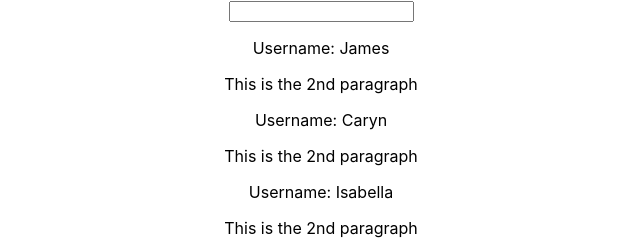
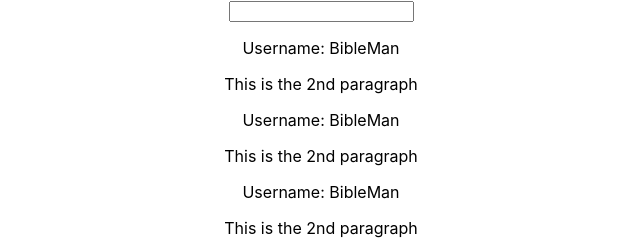
Before and after one commit to jameshughes7/input_output_react-assignments, a React (Create React App) app: page / in a window 1280 px wide. Shown: the top 252 px of the page, without its empty margins (319-959 px from the left). Built offline with nearby package versions, Linux system fonts and the light colour scheme.

Commit message:
inputChangedHandler function created to dynnamically changed username from UserInput component

```diff
--- a/src/App.js
+++ b/src/App.js
@@ -4,14 +4,25 @@ import UserInput from './UserInput/UserInput';
 import UserOutput from './UserOutput/UserOutput';
 
 class App extends Component {
+  state = {
+    username: 'BibleMan'
+  }
+
+  // function syntax to be used for event handlers
+  // A property which is assigned a function
+  // This will encapsulate the this keyword to refer to the class at runtime
+  // this.setState() will merge whatever you pass it with state
+  inputChangedHandler = (event) => {
+    this.setState({username: event.target.value})
+  }
 
   render() {
     return (
       <div className="App">
-      <UserInput/>
-      <UserOutput userName="James"/>
-      <UserOutput userName="Caryn"/>
-      <UserOutput userName="Isabella"/>
+      <UserInput changed={this.inputChangedHandler}/>
+      <UserOutput userName={this.state.username}/>
+      <UserOutput userName={this.state.username}/>
+      <UserOutput userName={this.state.username}/>
       <UserOutput userName="Gabriel"/>
       </div>
     );
--- a/src/UserInput/UserInput.js
+++ b/src/UserInput/UserInput.js
@@ -2,7 +2,7 @@ import React from 'react';
 
 const userInput = (props) => {
         return (
-            <input type='text'/>
+            <input type='text' onChange={props.changed}/>
         )
     }
 
```
